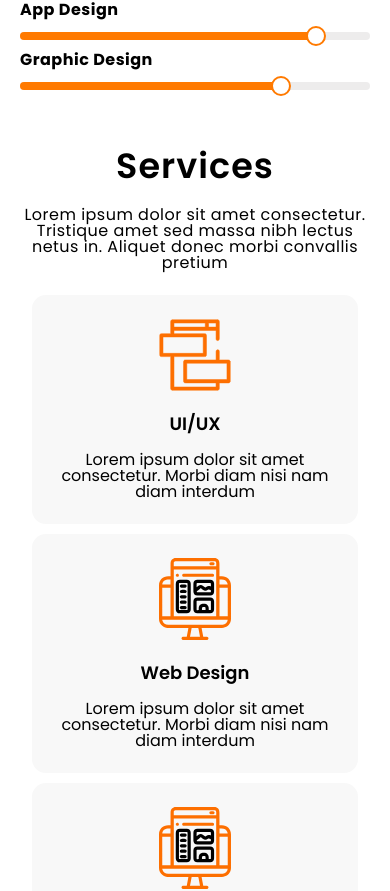
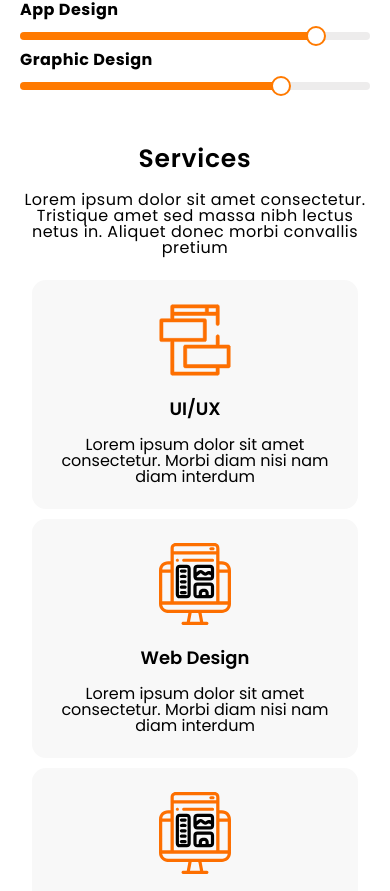
Before and after one commit to Rumon-Sarker/portfolio, a React (Vite) app: page / in a window 390 px wide. Shown: the part 1529-2420 px from the top of the page. Built offline with nearby package versions, Linux system fonts and the light colour scheme.

Commit message:
text update

```diff
--- a/src/components/SharedSection/SectionHeader.tsx
+++ b/src/components/SharedSection/SectionHeader.tsx
@@ -6,7 +6,7 @@ type SectionHeaderProps = {
 const SectionHeader = ({ title, description }: SectionHeaderProps) => {
     return (
         <div className="max-w-[932px] mx-auto items-center flex flex-col h-auto w-full">
-            <h2 className="lg:text-[65px] md:text-[50px] sm:text-[40px] text-[35px] font-poppins font-[600] tracking-[0.03em] text-secondary dark:text-white">{title}</h2>
+            <h2 className="lg:text-[65px] md:text-[50px] sm:text-[40px] text-[25px] font-poppins font-[600] tracking-[0.03em] text-secondary dark:text-white">{title}</h2>
             <p className="font-poppins lg:text-[21px] md:text-[18px] text-[16px] font-normal leading-[100%] tracking-[0.03em] text-secondary dark:text-white text-center w-full mt-[15px]">
                 {description}
             </p>
```
